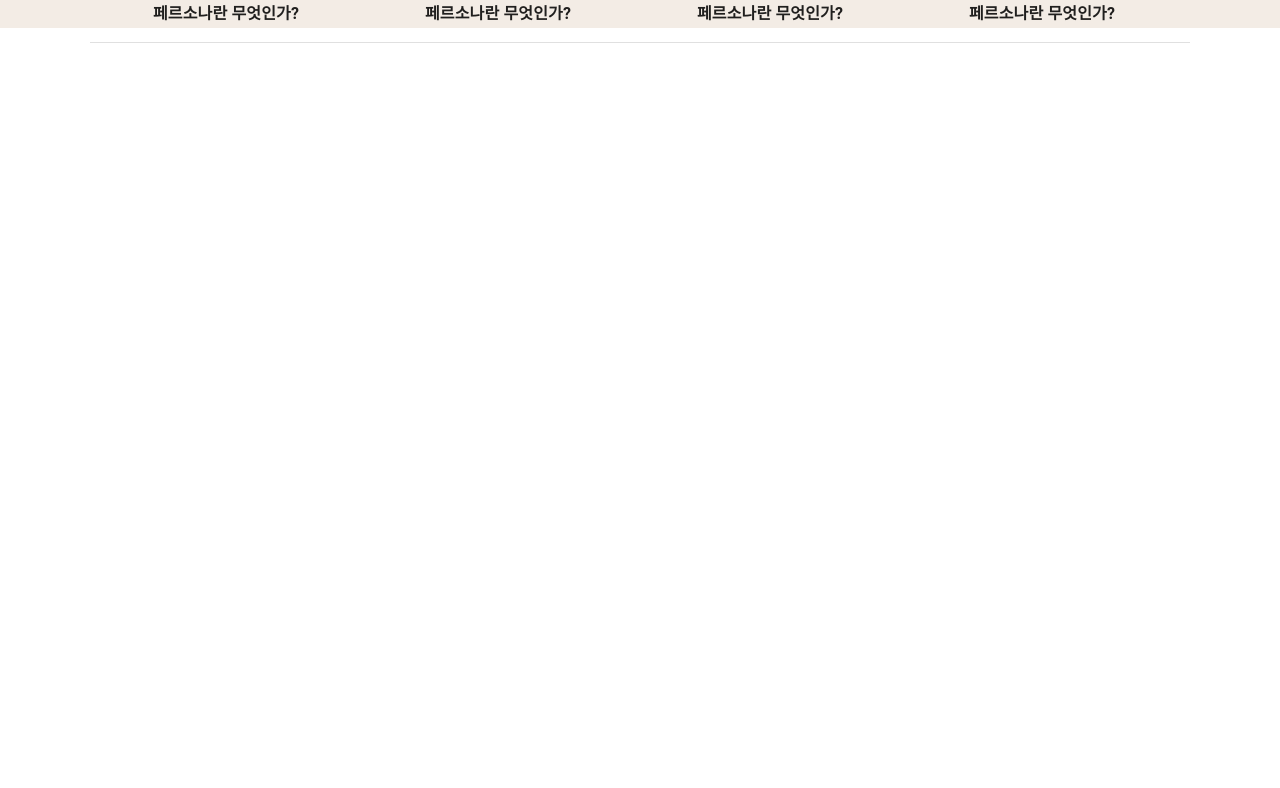
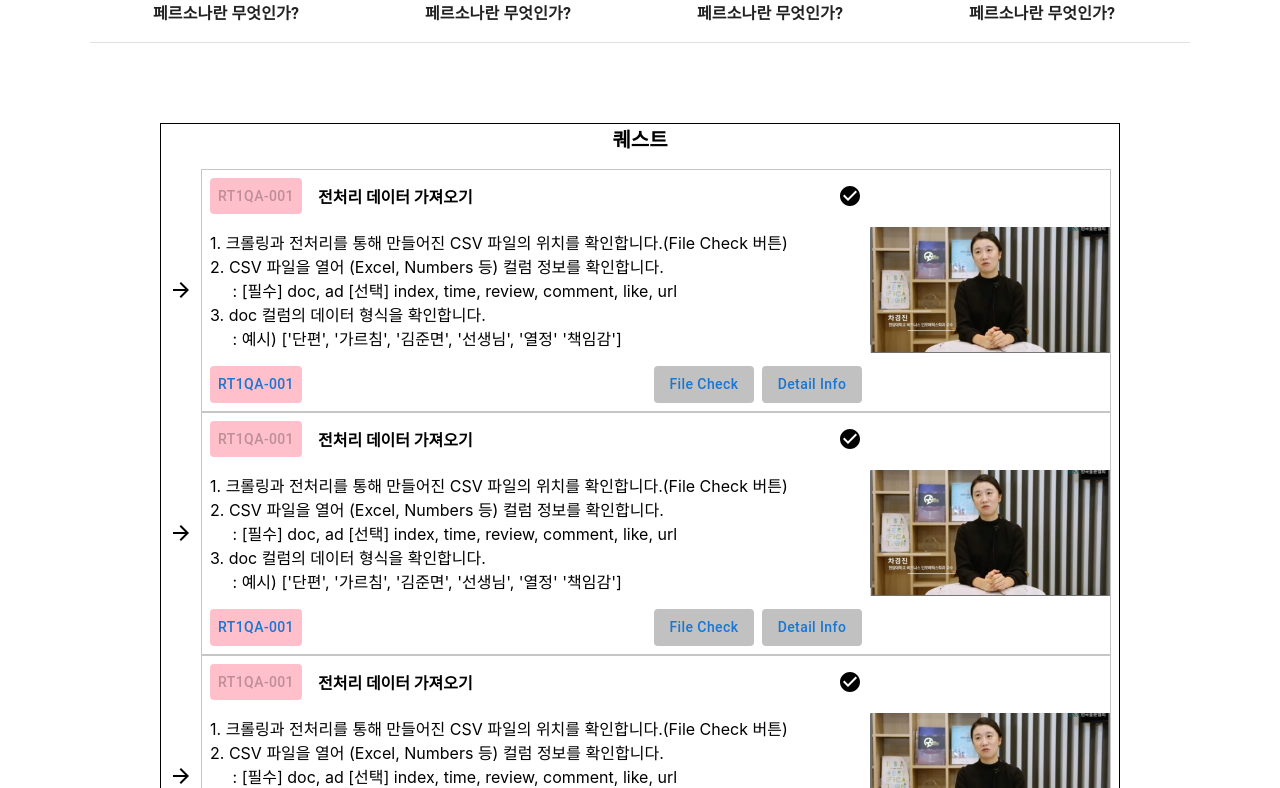
Before and after one commit to honeybeeveloper/ozz_front, a React (Create React App) app: page / in a window 1280 px wide. Shown: the part 772-1560 px from the top of the page. Before the commit the page ends 815 px from the top, so only its background shows below. Built offline with nearby package versions, Linux system fonts and the light colour scheme.

Commit message:
change style

```diff
--- a/src/components/component/Knowhow.js
+++ b/src/components/component/Knowhow.js
@@ -5,7 +5,7 @@ import StyledTheme from "../theme/StyledTheme";
 function Knowhow(props) {
   return (
     <div className="root" style={useStyles.root}>
-      <div className="ThumbnailDiv" style={useStyles.nameDiv}>
+      <div className="ThumbnailDiv" style={useStyles.ThumbnailDiv}>
         <img
           className="thumbnail"
           style={useStyles.thumbnail}
--- a/src/components/layout/Section.js
+++ b/src/components/layout/Section.js
@@ -12,7 +12,7 @@ function Section() {
 
 const useStyles = {
   root: {
-    height: `calc(100vh - ${StyledTheme.base.header.height}px)`,
+    // height: `calc(100vh - ${StyledTheme.base.header.height}px)`,
     backgroundColor: StyledTheme.base.section.backgroundColor,
   },
 };
--- a/src/components/theme/StyledTheme.js
+++ b/src/components/theme/StyledTheme.js
@@ -6,9 +6,12 @@ const StyledTheme = {
       headerColor: "#5bc4ca",
     },
     section: {
-      backgroundColor: "#f3ece5",
+      // backgroundColor: "#f3ece5",
+      backgroundColor: "#ffffff",
     },
     button: {
+      width: "100px",
+      // height: "40px",
       backgroundColor: "#c1c1c1",
       hoverButtonColor: "#d4d3d1",
       labelColor: "#1e1e1e",
--- a/src/view/mission/mission.js
+++ b/src/view/mission/mission.js
@@ -1,6 +1,7 @@
 import React from "react";
 import KnowhowDiv from "../../components/div/KnowhowDiv";
 import MaterialDiv from "../../components/div/MaterialDiv";
+import QuestDiv from "../../components/div/QuestDiv";
 import StyledTheme from "../../components/theme/StyledTheme";
 
 function Mission() {
@@ -34,13 +35,16 @@ function Mission() {
       <div className="knowhowDiv" style={useStyles.knowhowDiv}>
         <KnowhowDiv></KnowhowDiv>
       </div>
+      <div className="questDiv" style={useStyles.questDiv}>
+        <QuestDiv></QuestDiv>
+      </div>
     </div>
   );
 }
 
 const useStyles = {
   root: {
-    height: `calc(100vh - ${StyledTheme.base.header.height}px - 30px)`,
+    marginBottom: StyledTheme.spacing * 5,
   },
   titleDiv: {
     display: "grid",
@@ -73,6 +77,11 @@ const useStyles = {
     justifyContent: "center",
     marginTop: StyledTheme.spacing * 10,
   },
+  questDiv: {
+    display: "flex",
+    justifyContent: "center",
+    marginTop: StyledTheme.spacing * 10,
+  },
 };
 
 export default Mission;
```
